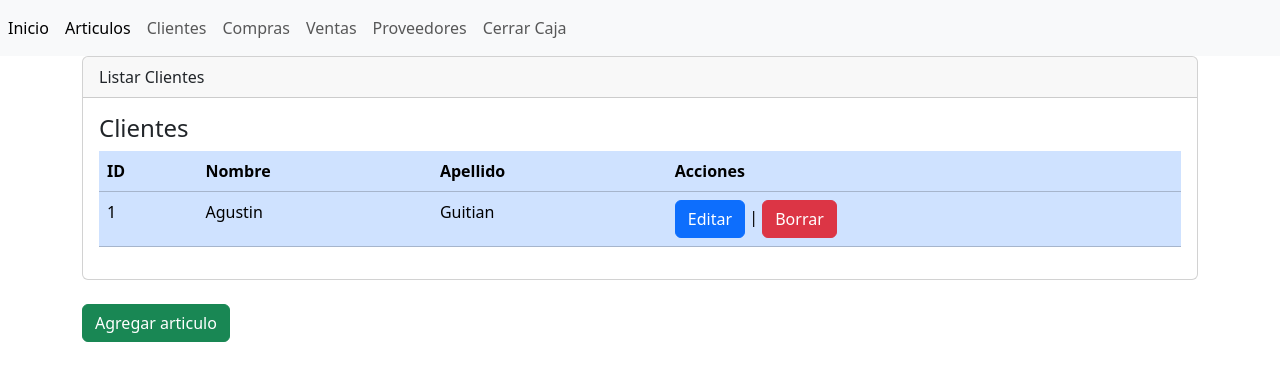
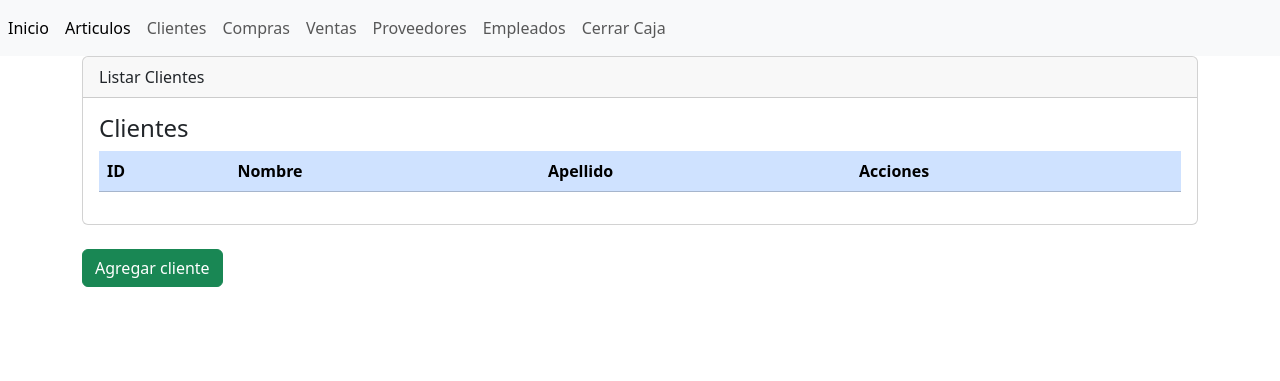
Before and after one commit to DanielFacundo22/Proyecto, a Django app: page /mostrar_clientes/ in a window 1280 px wide. Shown: the top 381 px of the page. Run offline with Django 5.2, Linux system fonts and the light colour scheme; data that the repository does not hold is empty.

Commit message:
agreg_prov

```diff
--- a/sistema/sistema/settings.py
+++ b/sistema/sistema/settings.py
@@ -126,3 +126,8 @@ STATIC_URL = '/static/'
 # https://docs.djangoproject.com/en/5.1/ref/settings/#default-auto-field
 
 DEFAULT_AUTO_FIELD = 'django.db.models.BigAutoField'
+# settings.py
+
+# URL de inicio de sesión para usuarios no autenticados
+LOGIN_URL = '/procesar_login/'  # Ajusta esta URL según tu configuración de la página de login
+LOGIN_URL = '/apertura_caja/'  # Ajusta esta URL según tu configuración de la página de login
--- a/sistema/stock/templates/base.html
+++ b/sistema/stock/templates/base.html
@@ -29,7 +29,9 @@
                 <a class="nav-item nav-link" href="#">Compras</a>
                 <a class="nav-item nav-link" href="#">Ventas</a>
                 <a class="nav-item nav-link" href="{% url "mostrar_proveedores" %}">Proveedores</a>
-                <a class="nav-item nav-link" href="#">Cerrar Caja</a>
+                <a class="nav-item nav-link" href="{% url "mostrar_empleados" %}">Empleados</a>
+                <a href="{% url 'logout' %}" class="nav-item nav-link btn btn-secondary">Cerrar Caja</a>
+
             </div>
         </nav>
 
--- a/sistema/stock/templates/clientes/mostrar.html
+++ b/sistema/stock/templates/clientes/mostrar.html
@@ -20,14 +20,16 @@
           </tr>
         </thead>
         <tbody>
+          {% for cliente in clientes %}
           <tr class="">
-            <td scope="row">1</td>
-            <td>Agustin</td>
-            <td>Guitian</td>
+            <td scope="row">{{ cliente.id_cli }}</td>
+            <td>{{ cliente.nombre_cli }}</td>
+            <td>{{ cliente.apellido_cli }}</td>
             <td> <a name="Editar" class="btn btn-primary" href="{% url "editar_clientes" %}" role="button">Editar</a>
-              | <a name="" id="" class="btn btn-danger" href="#" role="button">Borrar</a>
+              | <a name="borrar" class="btn btn-danger" href="#" role="button">Borrar</a>
             </td>
           </tr>
+          {% endfor %}
         </tbody>
       </table>
     </div>
@@ -35,7 +37,7 @@
   </div>
 </div><br>
 <a
-  name="agregar" class="btn btn-success" href="{% url "crear_articulos" %}" role="button">Agregar articulo</a
+  name="agregar" class="btn btn-success" href="{% url "crear_articulos" %}" role="button">Agregar cliente</a
 >
 
 </div>
--- a/sistema/stock/templates/proveedores/crear.html
+++ b/sistema/stock/templates/proveedores/crear.html
@@ -7,9 +7,8 @@
 <div class="card">
   <div class="card-header">Añadir proveedor</div>
   <div class="card-body">
-    <h4 class="card-title">Descripcion</h4>
+    <h4 class="card-title">Nombre</h4>
     {% include "proveedores/form.html" %}
   </div>
-  <div class="card-footer text-muted">Footer</div>
 </div>
 {% endblock %}
--- a/sistema/stock/urls.py
+++ b/sistema/stock/urls.py
@@ -1,12 +1,14 @@
 from django.urls import path
 from . import views
 from django.views.generic import RedirectView
+from django.contrib.auth.views import LogoutView
 
 urlpatterns = [
     path('procesar_login/', views.procesar_login, name='login'),
     path('', RedirectView.as_view(url='procesar_login/', permanent=True)),
     path('apertura_caja/', views.apertura_caja, name='apertura_caja'),
     path('inicio/', views.inicio, name='inicio'),
+    path('logout/', LogoutView.as_view(next_page='login'), name='logout'),
     ##CRUD Articulos
     path('mostrar_articulos/', views.mostrar_articulos, name='mostrar'),
     path("editar_articulos", views.editar_articulos, name="editar_articulos"),
@@ -21,4 +23,7 @@ urlpatterns = [
     path("mostrar_proveedores",views.mostrar_proveedores ,name="mostrar_proveedores"),
     path("editar_proveedores",views.editar_proveedores ,name="editar_proveedores"),
     path("crear_proveedores",views.crear_proveedores ,name="crear_proveedores"),
+
+    ##CRUD Empleados
+    path("mostrar_empleados",views.mostrar_empleados, name="mostrar_empleados"),
 ]
--- a/sistema/stock/views.py
+++ b/sistema/stock/views.py
@@ -3,7 +3,11 @@ from django.shortcuts import render, redirect
 from django.contrib.auth import authenticate, login as auth_login
 from django.contrib import messages
 from django.contrib.auth.decorators import login_required
+from django.contrib.auth import logout
 from .models import Proveedor
+from .models import Clientes
+from .models import Empleados
+from .forms import ProveedorForm
 # Create your views here.
 
 def procesar_login(request):
@@ -18,10 +22,14 @@ def procesar_login(request):
             messages.error(request, "Usuario o contraseña incorrecta")
     return render(request, "procesar_login.html")
 
+
+@login_required
 def apertura_caja(request):
     return render(request, "apertura_caja.html")
+@login_required
 def inicio(request):
     return render (request, "inicio.html")
+
 ##CRUD Articulos
 def mostrar_articulos(request):
     return render(request, "articulos/mostrar.html")
@@ -31,14 +39,16 @@ def crear_articulos(request):
     return render(request, "articulos/crear.html")
 ##CRUD Clientes
 def mostrar_clientes(request):
-    return render(request, "clientes/mostrar.html")
+    cliente=Clientes.objects.all()
+    return render(request, "clientes/mostrar.html",{"clientes":cliente})
 def editar_clientes(request):
     return render(request, "clientes/editar.html")
 def crear_clientes(request):
     return render(request,"clientes/crear.html")
 ##CRUD Empleados
 def mostrar_empleados(request):
-    pass
+    empleado=Empleados.objects.all()
+    return render(request,"empleados/mostrar.html",{"empleados":empleado})
 def editar_empleados(request):
     pass
 def crear_empleados(request):
@@ -50,4 +60,8 @@ def mostrar_proveedores(request):
 def editar_proveedores(request):
     return render(request, "proveedores/editar.html")
 def crear_proveedores(request):
-    return render(request, "proveedores/crear.html")
+    formulario = ProveedorForm(request.POST or None)
+    if formulario.is_valid ():
+     formulario.save()
+     return redirect("mostrar_proveedores")
+    return render(request, "proveedores/crear.html", {"formulario": formulario})
```
Also changed, not shown: sistema/stock/admin.py (+8 -2 lines), sistema/stock/forms.py (added, +7 -0 lines), sistema/stock/models.py (+30 -7 lines), sistema/stock/templates/empleados/mostrar.html (+7 -5 lines), sistema/stock/templates/proveedores/form.html (+21 -5 lines), sistema/stock/migrations/0004_clientes.py (added), sistema/stock/migrations/0005_empleados_delete_empleado.py (added), sistema/stock/migrations/0006_articulos.py (added), sistema/stock/templates/compras.html (added), sistema/stock/templates/procesar_login.html (line endings or trailing spaces), sistema/stock/templates/ventas.html (added).
